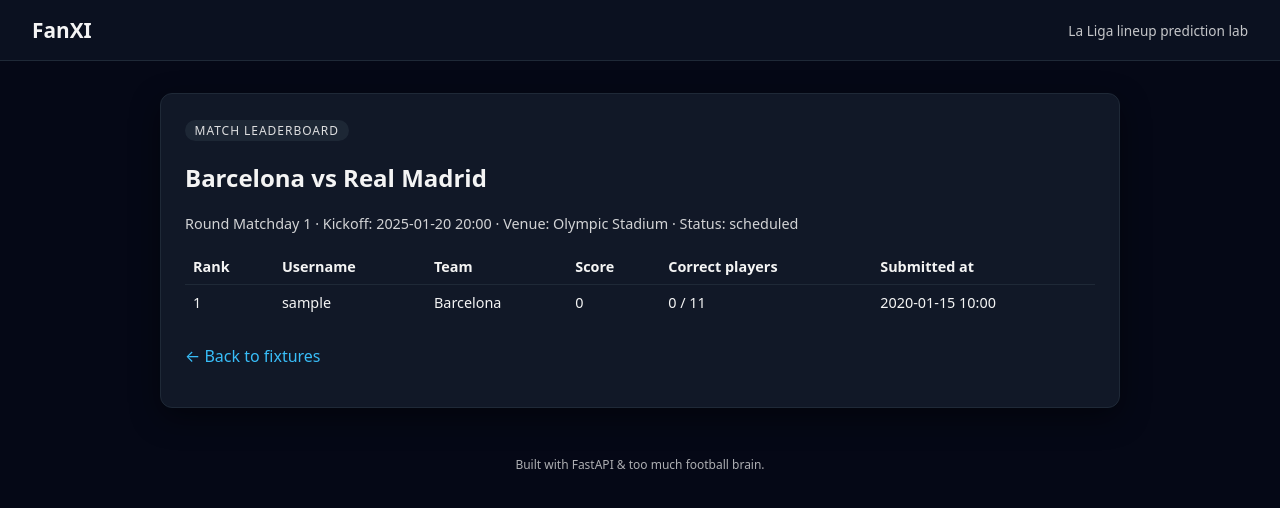
After one commit to Venomraw/FANXI, a FastAPI app: page /matches/1/scores/html in a window 1280 px wide. The commit adds this page. Shown: the top 508 px of the page. Run offline with FastAPI, Linux system fonts and the light colour scheme; tables that the repository leaves empty hold one stand-in row (values such as "Sample post").

Commit message:
FanXI leaderboard: let fans see  who tops the XI table

```diff
--- /dev/null
+++ b/backend/app/templates/match_scores.html
@@ -0,0 +1,83 @@
+{% extends "base.html" %}
+
+{% block content %}
+  <div class="card">
+    <span class="pill">Match leaderboard</span>
+
+    <h2>
+      {% if home_team and away_team %}
+        {{ home_team.short_name }} vs {{ away_team.short_name }}
+      {% else %}
+        Match #{{ match.id }}
+      {% endif %}
+    </h2>
+
+    <p style="margin-top: 0.5rem; font-size: 0.9rem; opacity: 0.85;">
+      Round {{ match.round or "N/A" }} ·
+      Kickoff: {{ kickoff }} ·
+      Venue: {{ match.venue or "TBD" }} ·
+      Status: {{ match.status }}
+    </p>
+
+    {% if not has_official %}
+      <p style="margin-top: 1rem; color: #f97373;">
+        Official lineup for this match is not set yet, so scores are not available.
+      </p>
+    {% endif %}
+
+    {% if rows %}
+      <table style="width:100%; border-collapse:collapse; margin-top:1rem; font-size:0.9rem;">
+        <thead>
+          <tr>
+            <th style="text-align:left; padding:0.5rem; border-bottom:1px solid #1f2937;">Rank</th>
+            <th style="text-align:left; padding:0.5rem; border-bottom:1px solid #1f2937;">Username</th>
+            <th style="text-align:left; padding:0.5rem; border-bottom:1px solid #1f2937;">Team</th>
+            <th style="text-align:left; padding:0.5rem; border-bottom:1px solid #1f2937;">Score</th>
+            <th style="text-align:left; padding:0.5rem; border-bottom:1px solid #1f2937;">Correct players</th>
+            <th style="text-align:left; padding:0.5rem; border-bottom:1px solid #1f2937;">Submitted at</th>
+          </tr>
+        </thead>
+        <tbody>
+          {% for row in rows %}
+            <tr>
+              <td style="padding:0.5rem; border-bottom:1px solid #111827;">
+                {{ loop.index }}
+              </td>
+              <td style="padding:0.5rem; border-bottom:1px solid #111827;">
+                {{ row.username }}
+              </td>
+              <td style="padding:0.5rem; border-bottom:1px solid #111827;">
+                {{ row.team_name }}
+              </td>
+              <td style="padding:0.5rem; border-bottom:1px solid #111827;">
+                {% if row.score is not none %}
+                  {{ row.score }}
+                {% else %}
+                  –
+                {% endif %}
+              </td>
+              <td style="padding:0.5rem; border-bottom:1px solid #111827;">
+                {% if row.correct_players is not none %}
+                  {{ row.correct_players }} / {{ row.total_players }}
+                {% else %}
+                  –
+                {% endif %}
+              </td>
+              <td style="padding:0.5rem; border-bottom:1px solid #111827;">
+                {{ row.created_at }}
+              </td>
+            </tr>
+          {% endfor %}
+        </tbody>
+      </table>
+    {% else %}
+      <p style="margin-top:1rem;">No predictions yet for this match.</p>
+    {% endif %}
+
+    <p style="margin-top:1.5rem;">
+      <a href="/teams/{{ home_team.id if home_team else match.home_team_id }}/fixtures">
+        ← Back to fixtures
+      </a>
+    </p>
+  </div>
+{% endblock %}
```
Also changed, not shown: backend/app/templates/fixtures.html (+5 -5 lines), backend/app/web.py (+81 -0 lines).
